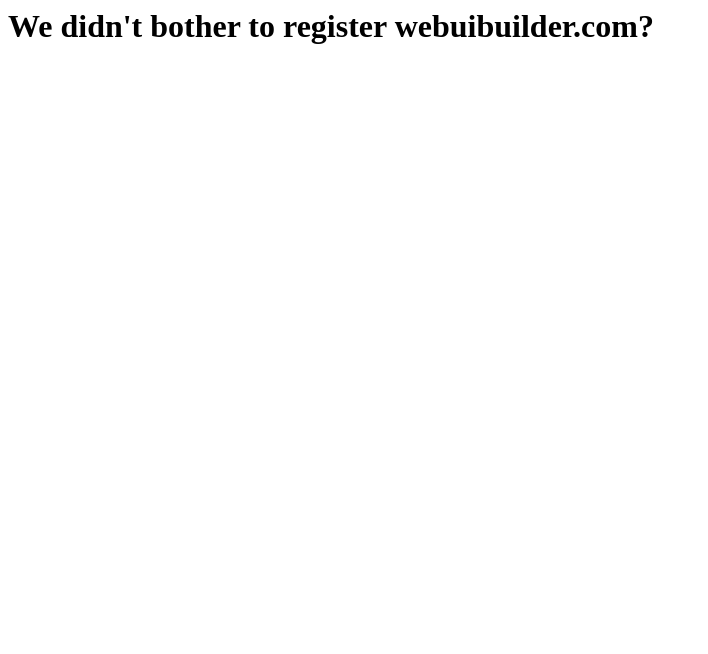
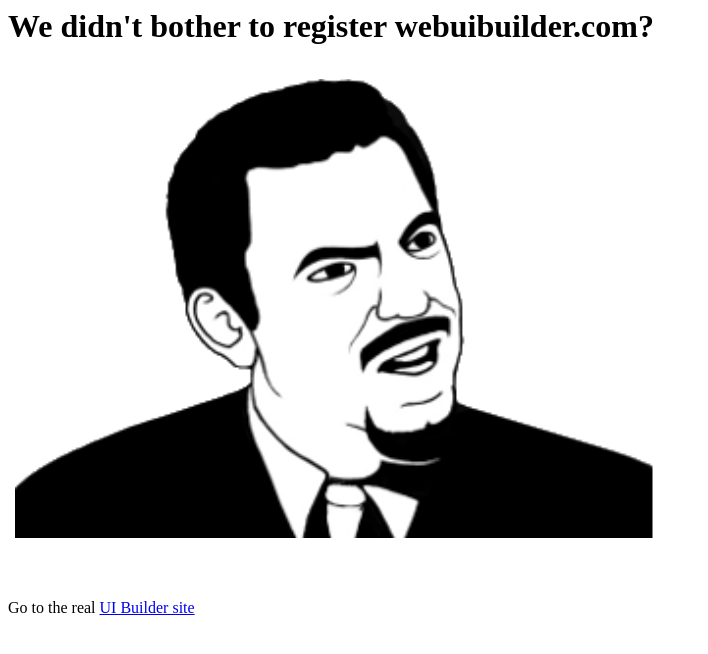
Before and after one commit to tangogolf/tangogolf.github.com, a plain HTML site: page index.html in a window 1280 px wide. Shown: the whole page, without its empty margins (0-708 px from the left). Drawn offline with Linux system fonts and the light colour scheme.

Commit message:
Hurray Git

```diff
--- a/index.html
+++ b/index.html
@@ -1,3 +1,8 @@
 <html>
 <h1>We didn't bother to register webuibuilder.com?</h1>
+<img src="Seriously.png" alt="Seriously?"/>
+<br><br><br>
+<!-- Yes, my html abilities are this bad-->
+<p>
+Go to the real <a href="http://www.ni.com/uibuilder">UI Builder site</a>
 </html>
```
